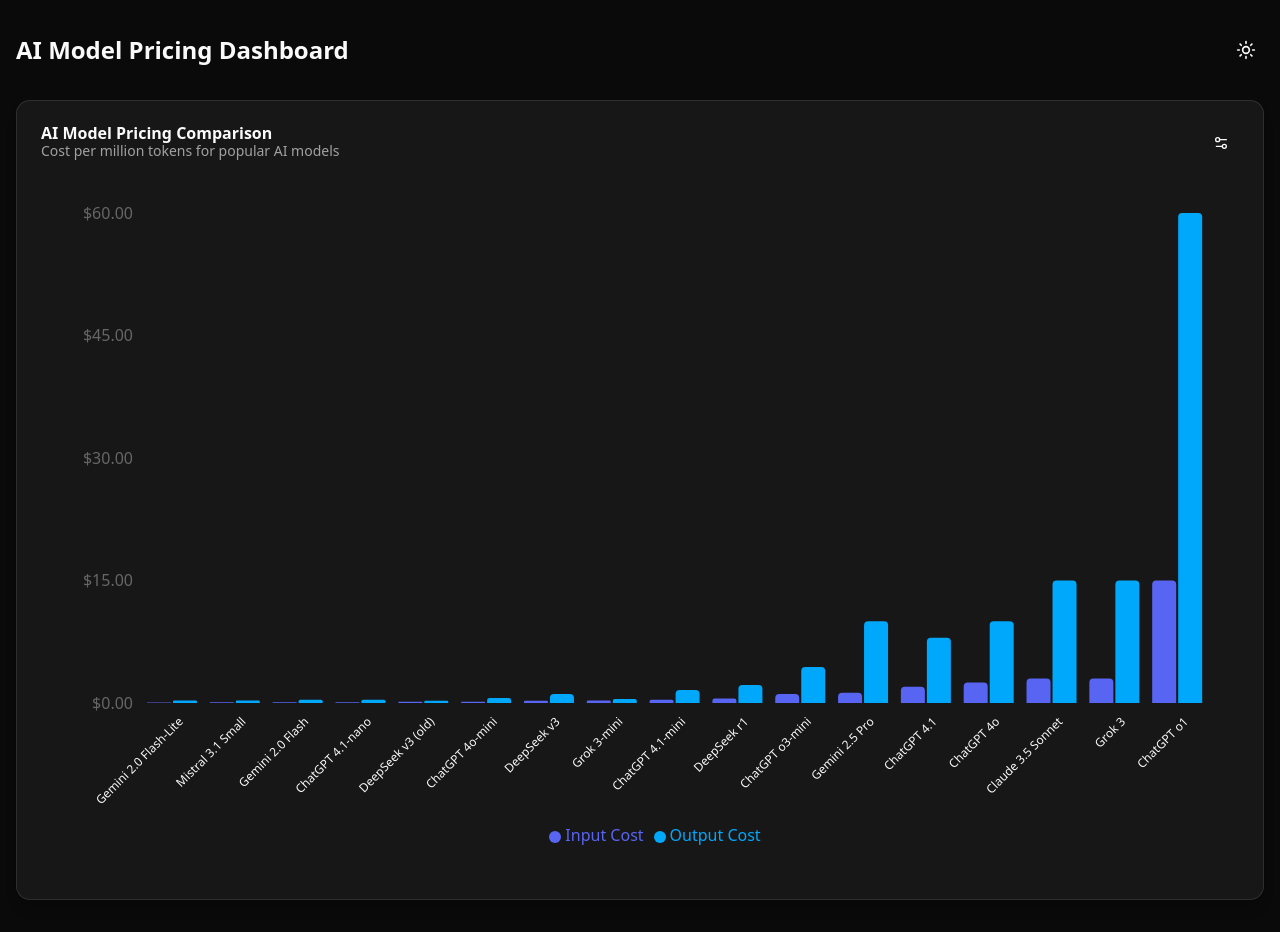
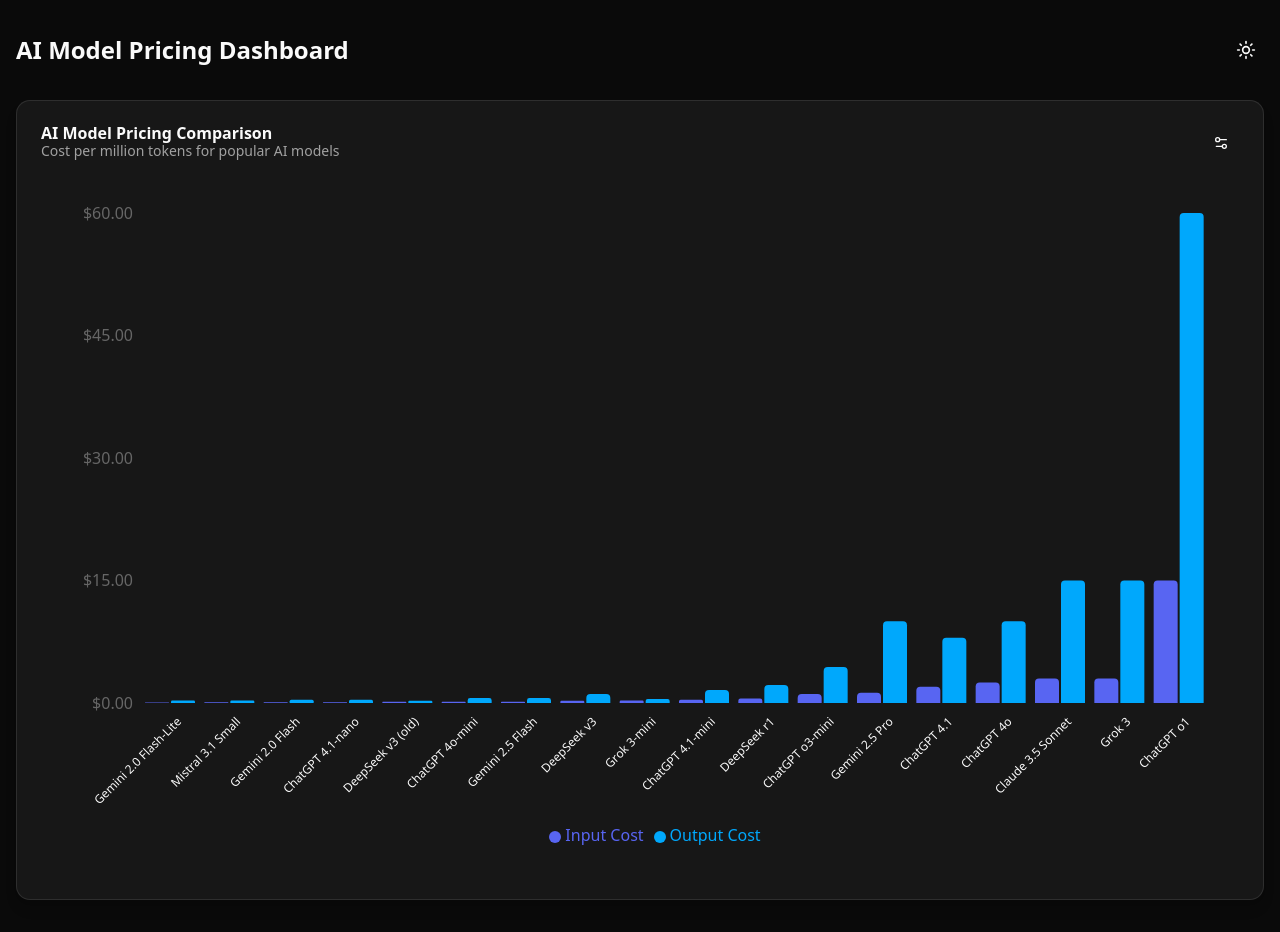
Before and after one commit to saumsy/model-prices, a Next.js app: page / in a window 1280 px wide. Built offline with nearby package versions, Linux system fonts and the light colour scheme.

Commit message:
Add gemini 2.5 flash pricing

```diff
--- a/components/bar-chart.tsx
+++ b/components/bar-chart.tsx
@@ -43,7 +43,7 @@
     provider: 'Mistral AI',
   },
   {
-    id: 'gemini-flash',
+    id: 'gemini-2.0-flash',
     model: 'Gemini 2.0 Flash',
     input: 0.1,
     output: 0.4,
@@ -69,6 +69,13 @@
     input: 0.15,
     output: 0.6,
     provider: 'OpenAI',
+  },
+  {
+    id: 'gemini-2.5-flash',
+    model: 'Gemini 2.5 Flash',
+    input: 0.15,
+    output: 0.6,
+    provider: 'Google',
   },
   {
     id: 'deepseek-v3',
```
Also changed, not shown: 1 other file (tests, documents, lock files or other folders).
